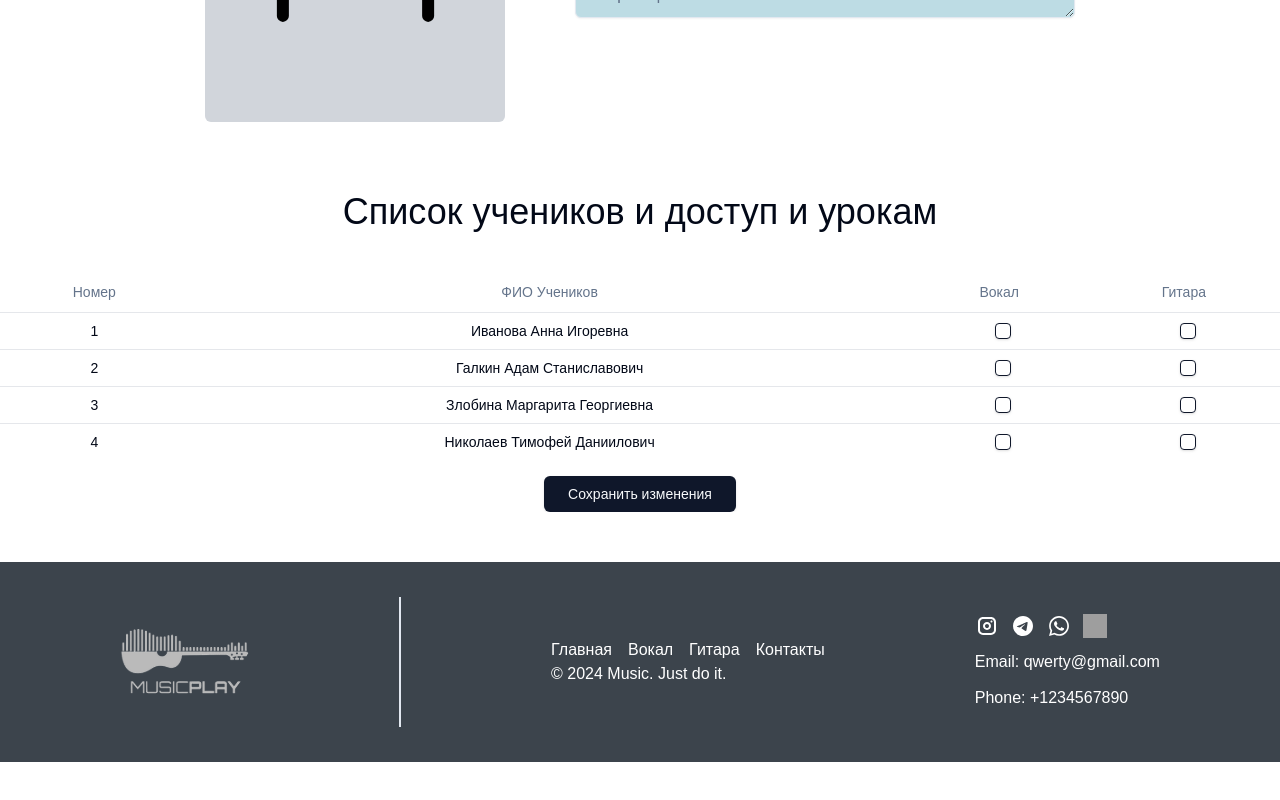
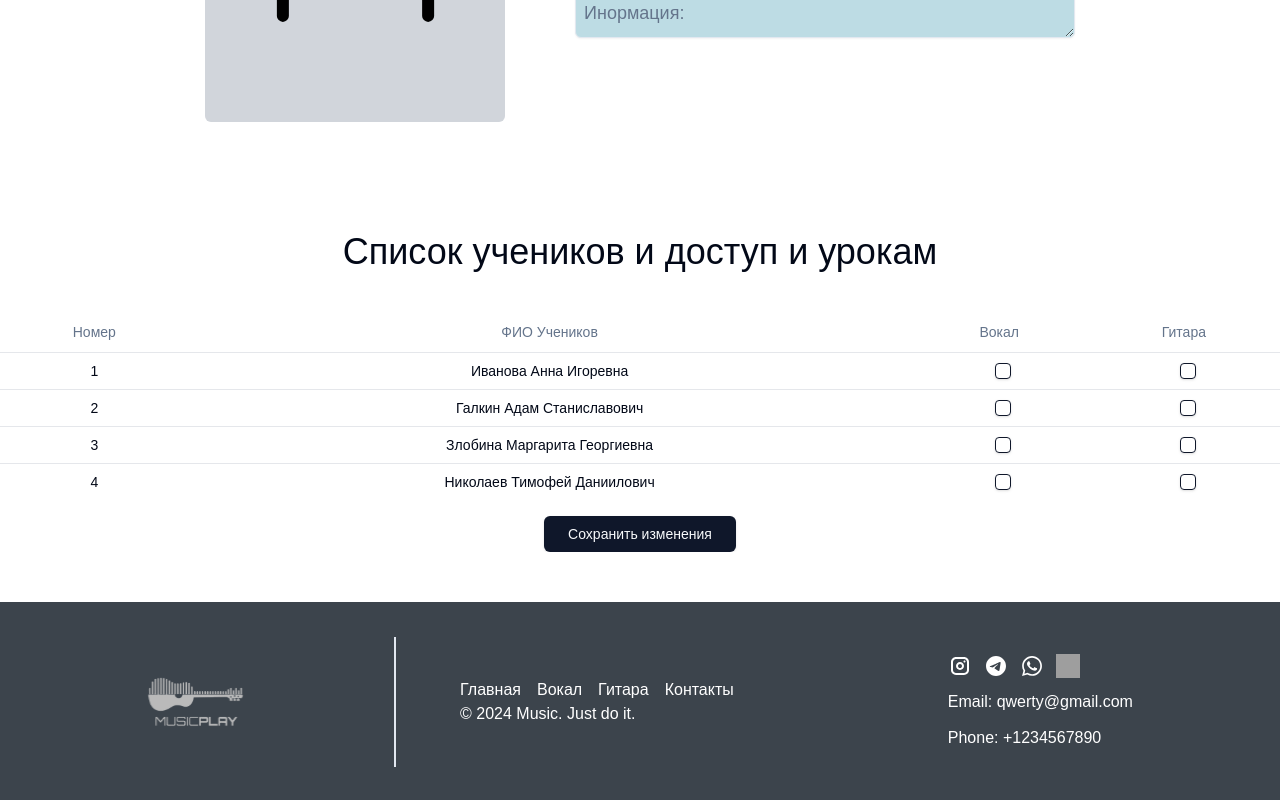
Before and after one commit to Namelesss01/music, a React (Vite) app: page /account-admin in a window 1280 px wide. Shown: the part 432-1232 px from the top of the page. Before the commit the page ends 1194 px from the top, so only its background shows below. Built offline with nearby package versions, Linux system fonts and the light colour scheme; no server answers; grey boxes are pictures that could not be loaded.

Commit message:
add adaptiv

```diff
--- a/src/pages/account-admin/AdminAccount.tsx
+++ b/src/pages/account-admin/AdminAccount.tsx
@@ -28,8 +28,8 @@ const AdminAccount = () => {
   return (
     <div>
       <div className="flex justify-center items-end my-[70px] bg-[--white]">
-        <div className="flex items-center gap-[70px]">
-          <div className="bg-gray-300 w-[300px] h-[400px] rounded-md flex items-center justify-center">
+        <div className="md:flex items-center gap-[70px]">
+          <div className="bg-gray-300 w-[300px] h-[400px] rounded-md ml-24 md:ml-0 flex items-center justify-center mb-10">
             <img src={User} alt="" />
           </div>
 
--- a/src/pages/account/Account.tsx
+++ b/src/pages/account/Account.tsx
@@ -5,8 +5,8 @@ import  User  from "../../assets/icon/user-icon.svg";
 const Account = () => {
   return (
     <div className="flex justify-center items-end my-[70px] bg-[--white]">
-      <div className="flex items-center gap-[70px]">
-        <div className="bg-gray-300 w-[300px] h-[400px] rounded-md flex items-center justify-center">
+      <div className="md:flex gap-[70px]">
+        <div className="bg-gray-300 w-[300px] h-[400px] rounded-md flex ml-24 md:ml-0 items-center justify-center mb-10">
           <img src={User} alt="" />
         </div>
 
--- a/src/pages/add_file/AddFile.tsx
+++ b/src/pages/add_file/AddFile.tsx
@@ -74,8 +74,8 @@ const AddFile = () => {
 
   return (
     <div className="flex justify-center my-[100px]">
-      <form onSubmit={(e) => e.preventDefault()} className="flex">
-        <div className="border-2 border-dashed border-[#AFAFAF] bg-white/50 p-6 rounded-lg text-center w-[700px] min-h-[300px] mx-[50px]">
+      <form onSubmit={(e) => e.preventDefault()} className="md:flex px-16">
+        <div className="max-w-[750px] md:w-[700px] border-2 border-dashed border-[#AFAFAF] bg-white/50 p-6 rounded-lg text-center min-h-[300px] md:mx-[50px]">
           <label
             htmlFor="file-upload"
             className="cursor-pointer flex flex-col items-center mt-11 mb-3 space-y-2"
--- a/src/pages/gitare/Gitare.tsx
+++ b/src/pages/gitare/Gitare.tsx
@@ -47,7 +47,7 @@ const Gitare = () => {
         Уроки игры на гитаре
       </h2>
 
-      <div className="flex flex-wrap justify-end gap-6">
+      <div className="md:flex flex-wrap justify-end gap-6">
         {currentVideos.map((video, index) => (
           <div key={video.id} className="w-full md:w-[calc(33.333%-16px)] p-4">
             <Link to={`/videos/${video.id}`}>
--- a/src/pages/vocal/Vocal.tsx
+++ b/src/pages/vocal/Vocal.tsx
@@ -70,7 +70,7 @@ const Vocal = () => {
         Уроки вокальной музыки
       </h2>
 
-      <div className="flex flex-wrap justify-start gap-6">
+      <div className="sm:flex flex-wrap justify-start gap-6">
         {currentVideos.map((video, index) => (
           <div key={video.id} className="w-full md:w-[calc(33.333%-16px)] p-4">
             <Link to={`/videos/${video.id}`}>
--- a/src/shared/footer/Footer.tsx
+++ b/src/shared/footer/Footer.tsx
@@ -10,16 +10,16 @@ const Footer = () => {
       id="footer"
       className="bg-[--dark-blue] h-[200px] w-full flex justify-center items-center mt-[50px]"
     >
-      <div>
-        <img className="" src={Logo} alt="" />
+      <div className="ml-4 md:ml-0">
+        <img className="w-[97px] h-[50px] mr-[150px]" src={Logo} alt="" />
       </div>
       <div>
         <Separator
-          className="w-[2px] h-[130px] ml-[150px]"
+          className="w-[2px] h-[130px]"
           orientation="vertical"
         />
       </div>
-      <div className="ml-[150px]">
+      <div className="mx-16">
         <div className="flex gap-4">
           {LINKS_ITEM.map((link) => (
             <Link
@@ -33,7 +33,7 @@ const Footer = () => {
         </div>
         <p className="text-[--white] text-base">© 2024 Music. Just do it.</p>
       </div>
-      <div>
+      <div className="hidden md:flex">
         <div className="ml-[150px]">
           <div className="flex gap-3">
             {ICONS_ITEM.map((icon) => (
```
